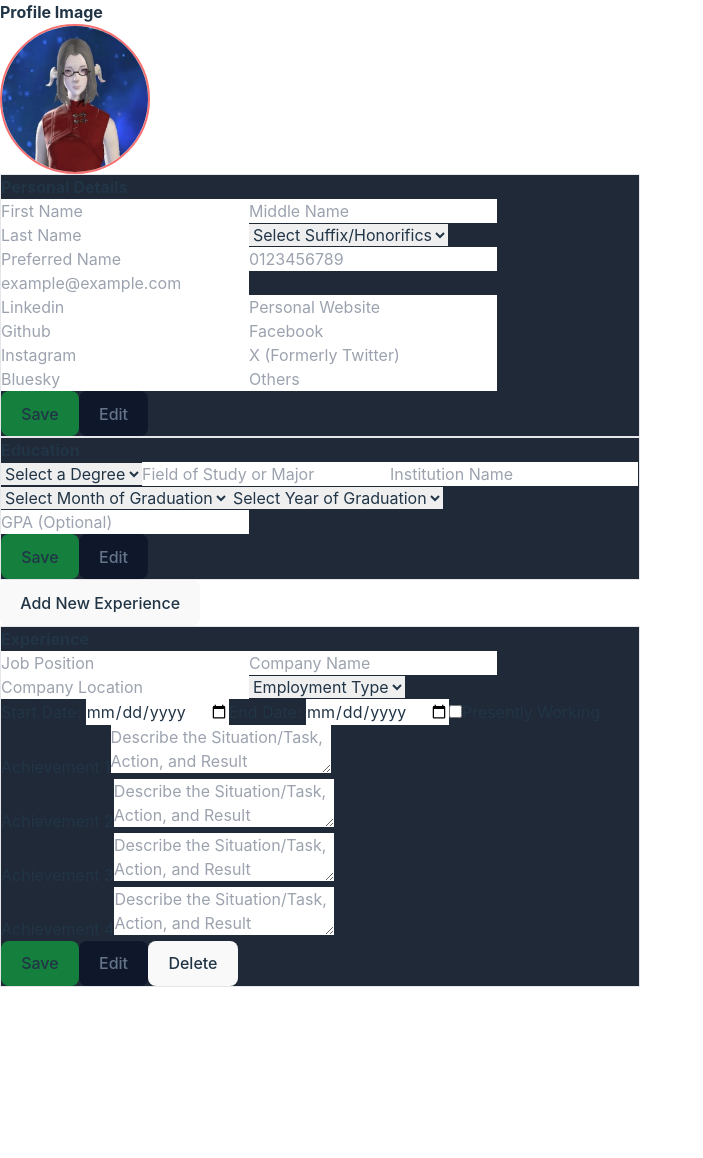
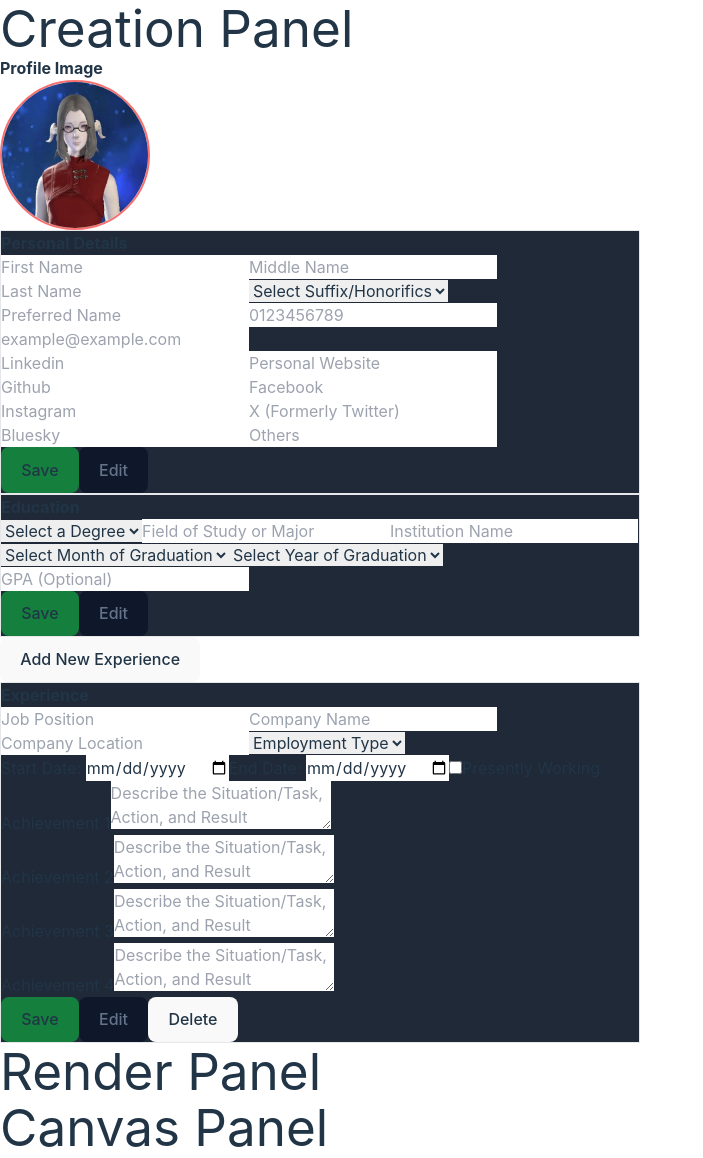
Before and after one commit to leo-jng/cv_application, a React (Vite) app: page / in a window 1280 px wide. Shown: the whole page, without its empty margins (0-703 px from the left). Before the commit the page ends 987 px from the top, so only its background shows below. Built offline with nearby package versions, Linux system fonts and the light colour scheme.

Commit message:
Minor style adjustment

```diff
--- a/src/App.jsx
+++ b/src/App.jsx
@@ -93,6 +93,8 @@ function App() {
 
   return (
     <>
+    <section>
+      <h1> Creation Panel</h1>
       <div className="relative">
       <div className="font-bold">Profile Image</div>
       <img
@@ -206,6 +208,13 @@ function App() {
           <br />
         </fieldset>
       </form> */}
+      </section>
+      <secton>
+        <h1>Render Panel</h1>
+      </secton>
+      <secton>
+        <h1>Canvas Panel</h1>
+      </secton>
     </>
   );
 }
```
